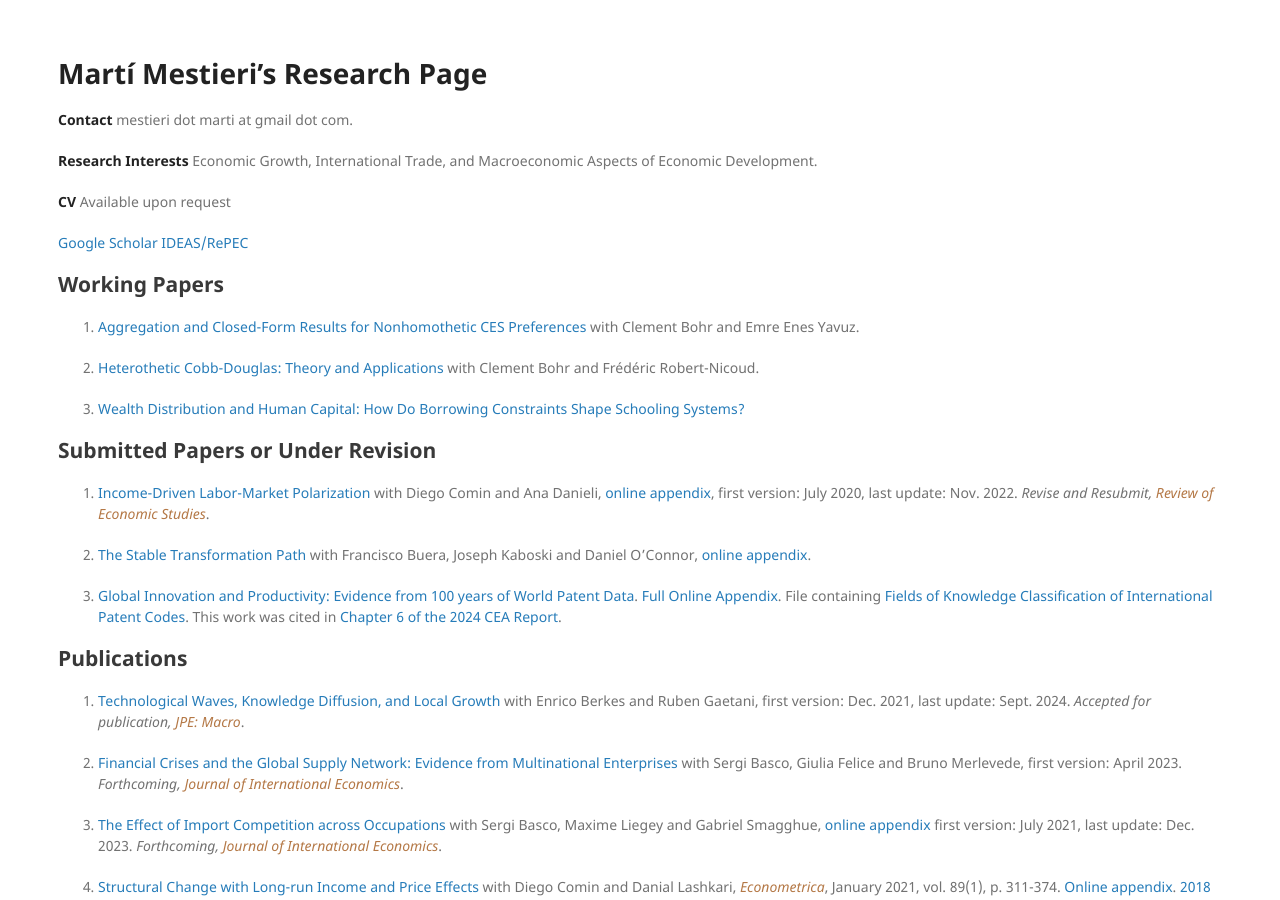
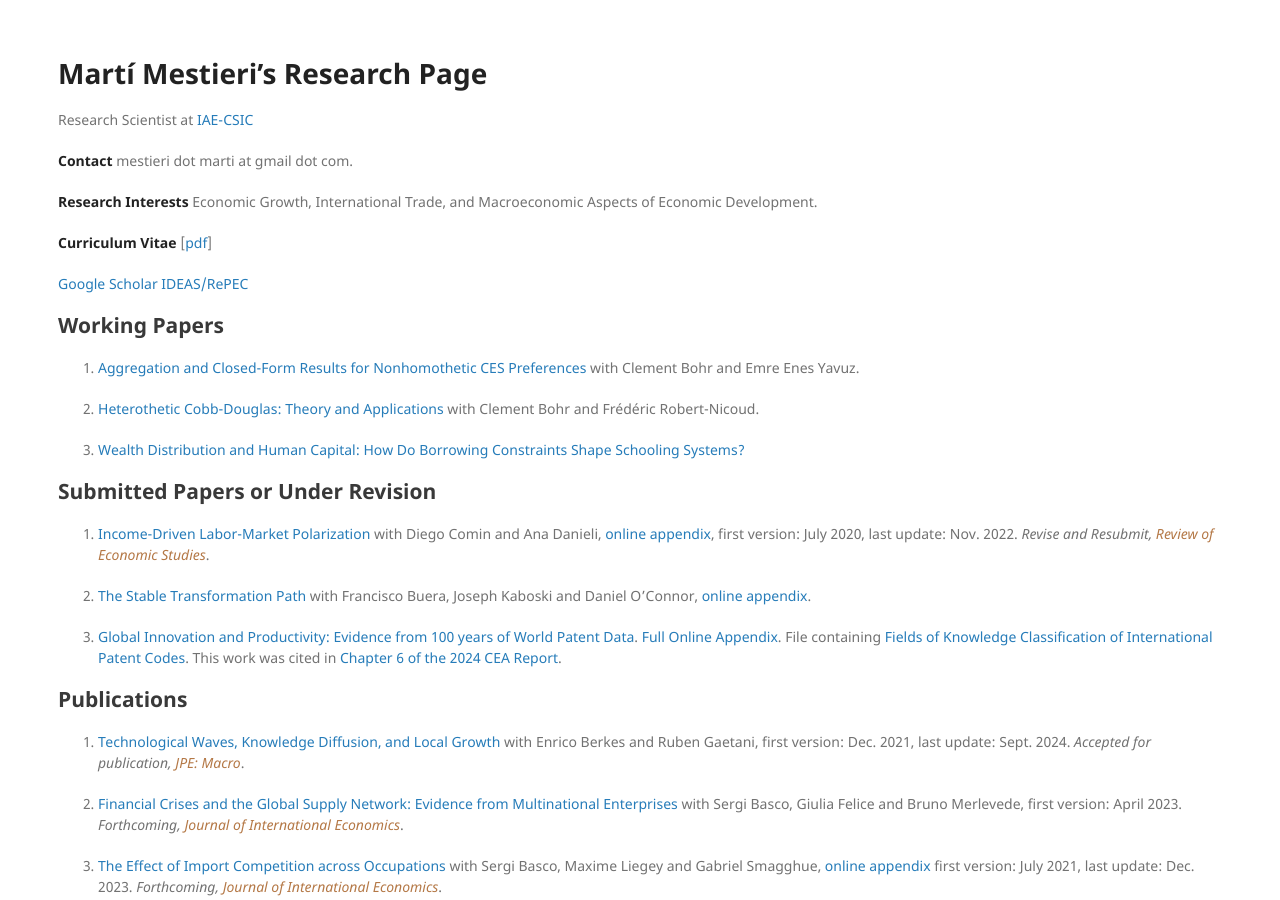
Before and after one commit to mestieri/mestieri.github.io, a Jekyll site: the page built from index.md, in a window 1280 px wide and 900 px high. Built offline with Jekyll 4.4.1, drawn with Linux system fonts in a browser that asks for light colours.

Commit message:
Update index.md

```diff
--- a/index.md
+++ b/index.md
@@ -15,12 +15,14 @@ blue {
 Senior Economist in the Economic Research Department at the Federal Reserve Bank of Chicago (on leave).
 UPF Associate Professor and CREi Associate Researcher.
 -->
+Research Scientist at [IAE-CSIC](https://www.iae.csic.es/index.php?lang=ing)
+
 **Contact** mestieri dot marti at gmail dot com.
 
 **Research Interests** Economic Growth, International Trade, and Macroeconomic Aspects of Economic Development.
 
-**CV** Available upon request
-<!--**Curriculum Vitae** ([pdf](https://www.dropbox.com/s/q1ax1vnrav3rwcm/mestieri_cv_may2023.pdf?dl=0))
+**Curriculum Vitae** [[pdf](https://www.dropbox.com/scl/fi/49hvhu9yg5jm4z4eyeygy/mestieri_cv_sept24.pdf?rlkey=8h1g1ptjgbl00i7v8bq3mrh5e&dl=0)]
+<!--**CV** Available upon request
 -->
 
 [Google Scholar](https://scholar.google.com/citations?user=jXvJF9MAAAAJ&hl=ca)           [IDEAS/RePEC](https://ideas.repec.org/f/pme510.html)
```
